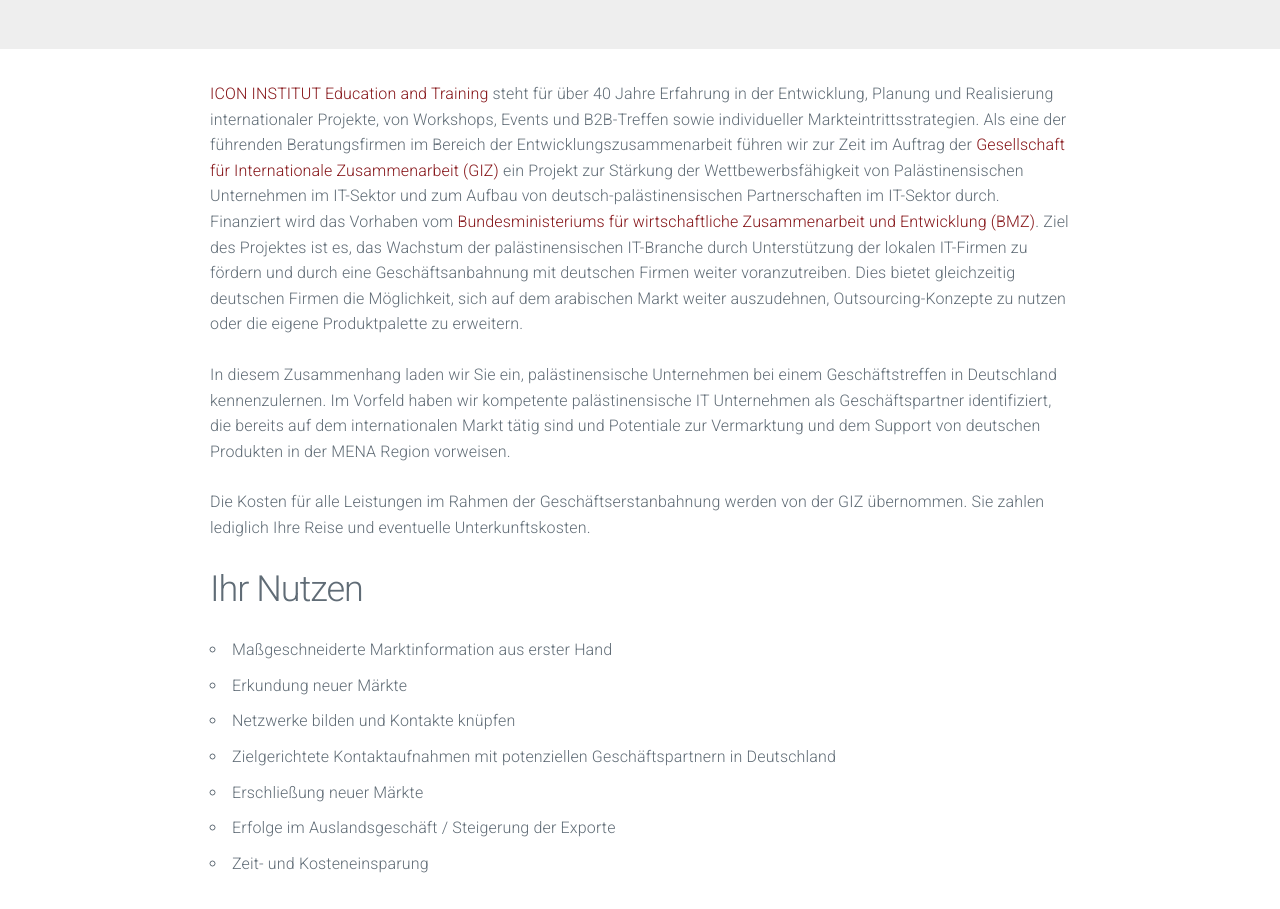
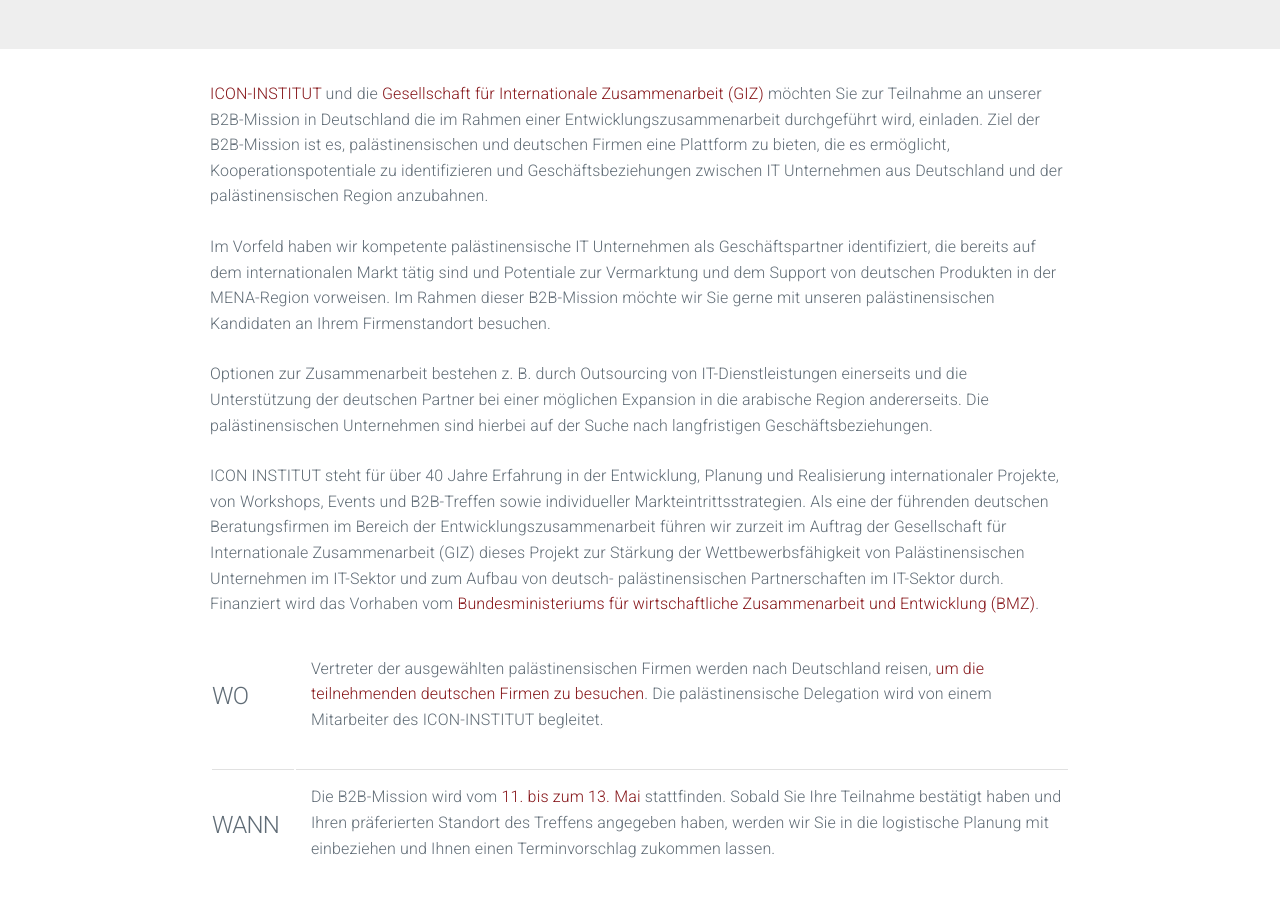
Before and after one commit to kjhnns/b2bMissionGer, a website: page index.html in a window 1280 px wide. Shown: the part 223-1132 px from the top of the page. Drawn offline with Linux system fonts and the light colour scheme.

Commit message:
New Informations

```diff
--- a/custom.css
+++ b/custom.css
@@ -1,5 +1,9 @@
 .smallfont {
     font-size: 0.7em;
+}
+
+.lHAdj {
+    line-height: 1.6em
 }
 
 .gray {
@@ -13,6 +17,12 @@
         flex: 0 !important;
         margin-left: 15% !important;
     }
+}
+
+h4 {
+text-transform: uppercase;
+font-size: 1.5em;
+
 }
 
 .centerfont {
--- a/index.html
+++ b/index.html
@@ -24,32 +24,45 @@
     <div class="container">
         <div class="row ">
             <div class="column column-80 column-offset-10">
-                <p><a href="https://www.icon-institute.de/">ICON INSTITUT Education and Training</a> steht für über 40 Jahre Erfahrung in der Entwicklung, Planung und Realisierung internationaler Projekte, von Workshops, Events und B2B-Treffen sowie individueller Markteintrittsstrategien. Als eine der führenden Beratungsfirmen im Bereich der Entwicklungszusammenarbeit führen wir zur Zeit im Auftrag der <a href="https://www.giz.de">Gesellschaft für Internationale Zusammenarbeit (GIZ)</a> ein Projekt zur Stärkung der Wettbewerbsfähigkeit von Palästinensischen Unternehmen im IT-Sektor und zum Aufbau von deutsch-palästinensischen Partnerschaften im IT-Sektor durch. Finanziert wird das Vorhaben vom <a href="http://www.bmz.de/">Bundesministeriums für wirtschaftliche Zusammenarbeit und Entwicklung (BMZ)</a>. Ziel des Projektes ist es, das Wachstum der palästinensischen IT-Branche durch Unterstützung der lokalen IT-Firmen zu fördern und durch eine Geschäftsanbahnung mit deutschen Firmen weiter voranzutreiben. Dies bietet gleichzeitig deutschen Firmen die Möglichkeit, sich auf dem arabischen Markt weiter auszudehnen, Outsourcing-Konzepte zu nutzen oder die eigene Produktpalette zu erweitern.</p>
-                <p>In diesem Zusammenhang laden wir Sie ein, palästinensische Unternehmen bei einem Geschäftstreffen in Deutschland kennenzulernen. Im Vorfeld haben wir kompetente palästinensische IT Unternehmen als Geschäftspartner identifiziert, die bereits auf dem internationalen Markt tätig sind und Potentiale zur Vermarktung und dem Support von deutschen Produkten in der MENA Region vorweisen.</p>
-                <p>Die Kosten für alle Leistungen im Rahmen der Geschäftserstanbahnung werden von der GIZ übernommen. Sie zahlen lediglich Ihre Reise und eventuelle Unterkunftskosten.</p>
-                <h3>Ihr Nutzen</h3>
-                <p>
-                    <ul>
-                        <li>Maßgeschneiderte Marktinformation aus erster Hand</li>
-                        <li>Erkundung neuer Märkte</li>
-                        <li>Netzwerke bilden und Kontakte knüpfen</li>
-                        <li>Zielgerichtete Kontaktaufnahmen mit potenziellen Geschäftspartnern in Deutschland</li>
-                        <li>Erschließung neuer Märkte</li>
-                        <li>Erfolge im Auslandsgeschäft / Steigerung der Exporte</li>
-                        <li>Zeit- und Kosteneinsparung</li>
-                    </ul>
-                </p>
+
+                <p><a href="https://www.icon-institute.de/">ICON-INSTITUT</a> und die <a href="https://www.giz.de">Gesellschaft für Internationale Zusammenarbeit (GIZ)</a> möchten Sie zur Teilnahme an unserer B2B-Mission in Deutschland die im Rahmen einer Entwicklungszusammenarbeit durchgeführt wird, einladen. Ziel der B2B-Mission ist es, palästinensischen und deutschen Firmen eine Plattform zu bieten, die es ermöglicht, Kooperationspotentiale zu identifizieren und Geschäftsbeziehungen zwischen IT Unternehmen aus Deutschland und der palästinensischen Region anzubahnen. </p>
+<p>Im Vorfeld haben wir kompetente palästinensische IT Unternehmen als Geschäftspartner identifiziert, die bereits auf dem internationalen Markt tätig sind und Potentiale zur Vermarktung und dem Support von deutschen Produkten in der MENA-Region vorweisen.
+Im Rahmen dieser B2B-Mission möchte wir Sie gerne mit unseren palästinensischen Kandidaten an Ihrem Firmenstandort besuchen. </p>
+
+<p>Optionen zur Zusammenarbeit bestehen z. B. durch Outsourcing von IT-Dienstleistungen einerseits und die Unterstützung der deutschen Partner bei einer möglichen Expansion in die arabische Region andererseits. Die palästinensischen Unternehmen sind hierbei auf der Suche nach langfristigen Geschäftsbeziehungen. </p>
+
+<p>ICON INSTITUT steht für über 40 Jahre Erfahrung in der Entwicklung, Planung und Realisierung internationaler Projekte, von Workshops, Events und B2B-Treffen sowie individueller Markteintrittsstrategien. Als eine der führenden deutschen Beratungsfirmen im Bereich der Entwicklungszusammenarbeit führen wir zurzeit im Auftrag der Gesellschaft für Internationale Zusammenarbeit (GIZ) dieses Projekt zur Stärkung der Wettbewerbsfähigkeit von Palästinensischen Unternehmen im IT-Sektor und zum Aufbau von deutsch- palästinensischen Partnerschaften im IT-Sektor durch. Finanziert wird das Vorhaben vom <a href="http://www.bmz.de/">Bundesministeriums für wirtschaftliche Zusammenarbeit und Entwicklung (BMZ)</a>.
+</p>
+
+<table>
+<tr>
+<td><h4>Wo</h4></td><td><p class="lHAdj">Vertreter der ausgewählten palästinensischen Firmen werden nach Deutschland reisen, <a>um die teilnehmenden deutschen Firmen zu besuchen</a>. Die palästinensische Delegation wird von einem Mitarbeiter des ICON-INSTITUT begleitet.</p></td>
+</tr>
+<tr>
+<td style="border-bottom:0"><h4>Wann</h4></td><td style="border-bottom:0"><p class="lHAdj">Die B2B-Mission wird vom <a>11. bis zum 13. Mai</a> stattfinden. Sobald Sie Ihre Teilnahme bestätigt haben und Ihren präferierten Standort des Treffens angegeben haben, werden wir Sie in die logistische Planung mit einbeziehen und Ihnen einen Terminvorschlag zukommen lassen.</p></td>
+</tr>
+</table>
+
+
+
+
+
+
+
+
+
+
             </div>
         </div>
-        <div class="row space">
+        <div class="row ">
             <div class="column">
                 <hr>
             </div>
         </div>
         <div class="row">
             <div class="column column-33 logoimg" style="text-align: left;"><a href="https://www.giz.de"><img alt="" src="assets/giz.png" style="width: 300px; height: 102px;" /></a></div>
-            <div class="column column-33 logoimg" style="text-align: center;"><a href="https://www.icon-institute.de/"><img alt="" src="assets/pita.png" style="width: 200px; height: 113px;" /></a></div>
-            <div class="column column-33 logoimg" style="text-align: right;"><a href="http://www.pita.ps/"><img alt="" src="assets/icon.png" style="width: 80px; height: 80px; margin-right: 20px" /></a></div>
+            <div class="column column-33 logoimg" style="text-align: center;"><a href=""><img alt="http://www.pita.ps/" src="assets/pita.png" style="width: 200px; height: 113px;" /></a></div>
+            <div class="column column-33 logoimg" style="text-align: right;"><a href="https://www.icon-institute.de/"><img alt="" src="assets/icon.png" style="width: 80px; height: 80px; margin-right: 20px" /></a></div>
         </div>
         <div class="row">
             <div class="column">
@@ -61,14 +74,14 @@
                 <h1 class="highlight">Interesse geweckt?</h1>
                 <form action="https://formspree.io/b2b@icon-institute.de" method="POST">
                     <fieldset>
-                        <label>Wie heißen Sie?</label>
+                        <label>Wie heißen Sie?*</label>
                         <input type="text" name="Name" required>
-                        <label>Wie lautet der Name Ihrer Firma?</label>
+                        <label>Wie lautet der Name Ihrer Firma?*</label>
                         <input type="text" name="Firma" required>
-                        <label>Wie lautet Ihre E-Mail Adresse?</label>
+                        <label>Wie lautet Ihre E-Mail Adresse?*</label>
                         <input type="email" name="E-Mail" required>
-                        <label>Wo ist der Standort Ihrer Firma?</label>
-                        <input type="text" name="Standort">
+                        <label>Wo ist der Standort Ihrer Firma?*</label>
+                        <input type="text" name="Standort" required>
                         <label>Auf welche Branche/Dienstleistung legt Ihre Firma einen Fokus?</label>
                         <input type="text" name="Fokus">
                         <input type="hidden" name="_next" value="https://b2bevent.herokuapp.com/danke.html">
```
